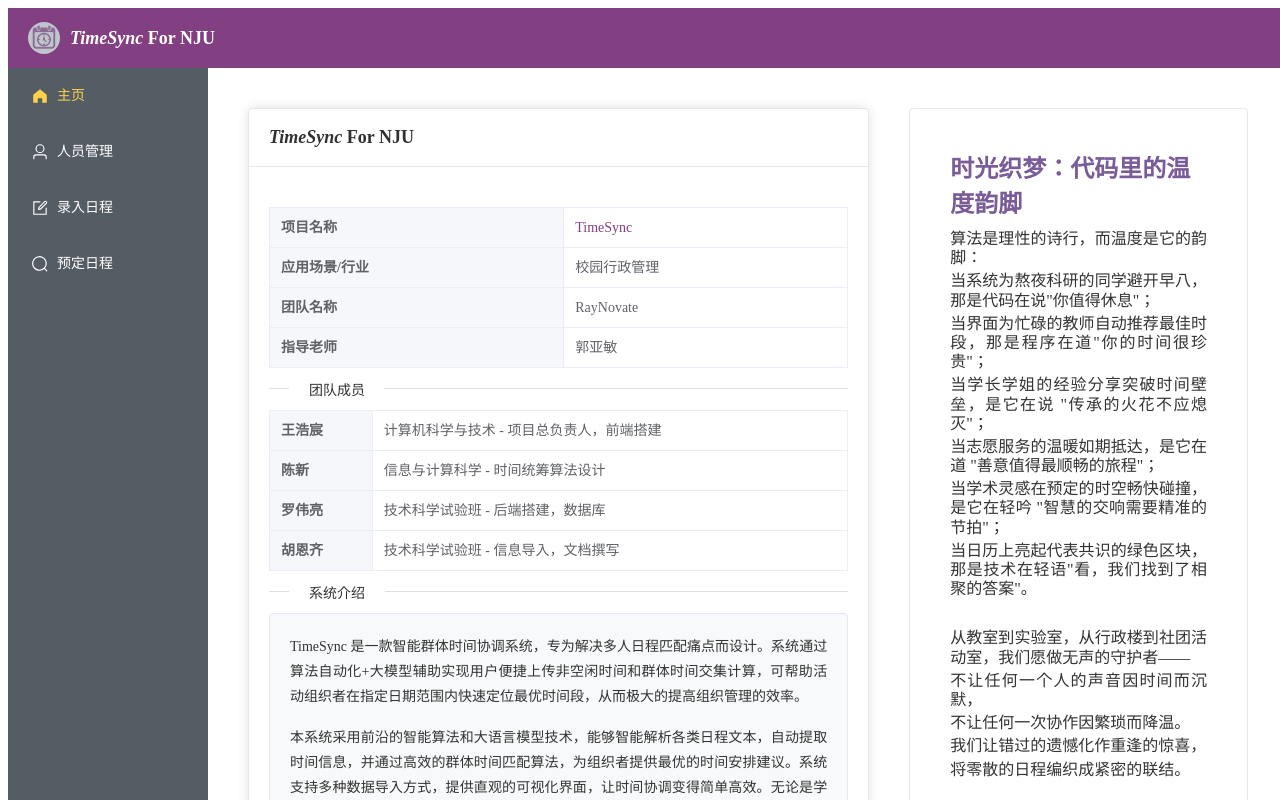
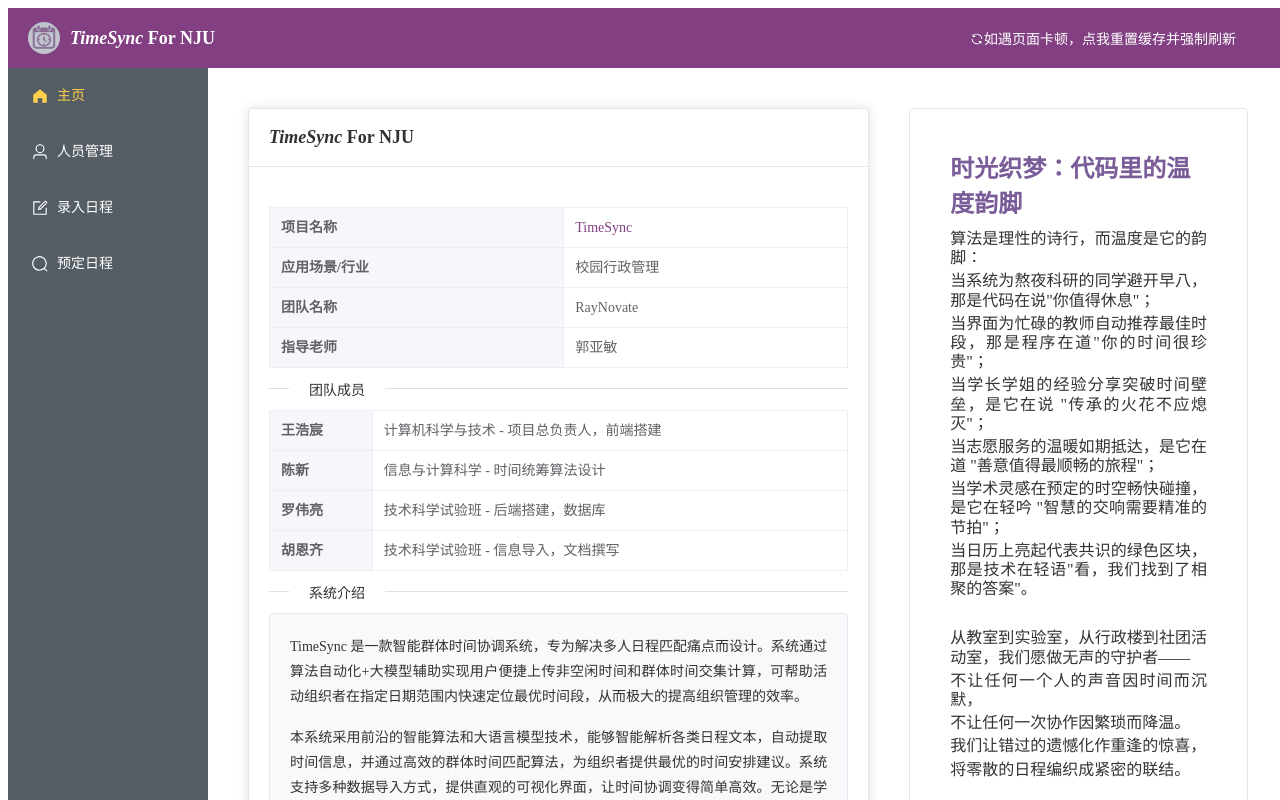
Before and after one commit to SweetGargamel/time_sync_frontend, a Vue app: page /events in a window 1280 px wide. Shown: the top 800 px of the page. Built offline with nearby package versions, Linux system fonts and the light colour scheme.

Commit message:
开始准备测试修改ssl

```diff
--- a/package.json
+++ b/package.json
@@ -13,6 +13,7 @@
     "@element-plus/icons-vue": "^2.3.1",
     "axios": "^1.9.0",
     "element-plus": "^2.9.9",
+    "os": "^0.1.2",
     "pinia": "^3.0.2",
     "pinia-plugin-persistedstate": "^4.2.0",
     "uuid": "^11.1.0",
--- a/src/App.vue
+++ b/src/App.vue
@@ -8,6 +8,14 @@
             <span class="italic-text">TimeSync</span>
             <span> For NJU</span>
           </span>
+          <div class="header-right">
+            <el-button type="warning" @click="handleResetCache">
+              <el-icon>
+                <Refresh />
+              </el-icon>
+              如遇页面卡顿，点我重置缓存并强制刷新
+            </el-button>
+          </div>
         </div>
       </el-header>
       <el-container class="main-container">
@@ -54,7 +62,7 @@
 
 <script setup>
 import { ref, onMounted, onUnmounted } from 'vue'
-import { Search, Edit, HomeFilled, User } from '@element-plus/icons-vue'
+import { Search, Edit, HomeFilled, User, Refresh } from '@element-plus/icons-vue'
 import { useRoute } from 'vue-router'
 import { useEventsStore } from './stores/events'
 import logo from "@/assets/logo.png"
@@ -64,6 +72,30 @@ const eventsstore = useEventsStore()
 
 const selected = (index) => {
   console.log("selected route:", index)
+}
+
+const handleResetCache = () => {
+  // 清除所有 Pinia 持久化存储
+  let piniaPrefix = 'events';
+  Object.keys(localStorage).forEach(key => {
+    if (key.startsWith(piniaPrefix)) {
+      localStorage.removeItem(key);
+    }
+  });
+  piniaPrefix = 'personGroup';
+  Object.keys(localStorage).forEach(key => {
+    if (key.startsWith(piniaPrefix)) {
+      localStorage.removeItem(key);
+    }
+  });
+  piniaPrefix = 'query';
+  Object.keys(localStorage).forEach(key => {
+    if (key.startsWith(piniaPrefix)) {
+      localStorage.removeItem(key);
+    }
+  });
+  // 强制刷新页面
+  window.location.reload();
 }
 
 // 在组件挂载时获取人员列表和组列表
@@ -114,6 +146,8 @@ onUnmounted(() => {
   display: flex;
   align-items: center;
   gap: 10px;
+  width: 100%;
+  position: relative;
 }
 
 .header-title {
@@ -123,6 +157,21 @@ onUnmounted(() => {
 
 .italic-text {
   font-style: italic;
+}
+
+.header-right {
+  position: absolute;
+  right: 0;
+}
+
+.header-right .el-button {
+  margin-right: 16px;
+  background-color: #824082;
+  border-color: #824082;
+}
+
+.header-right .el-button:hover {
+  transform: translateY(-1px);
 }
 
 .el-aside {
--- a/src/stores/events.js
+++ b/src/stores/events.js
@@ -292,10 +292,10 @@ export const useEventsStore = defineStore(
       }
     }
     async function loop_get_updating_events() {
-      // 每两秒执行一次 get_updating_events 函数
+      // 每5秒执行一次 get_updating_events 函数
       setInterval(async () => {
         await get_updating_events()
-      }, 2000)
+      }, 5000)
     }
     //用来查询正在更新的函数
     async function get_updating_events() {
@@ -306,8 +306,11 @@ export const useEventsStore = defineStore(
             // 发送 GET 请求
             const response = await axios.get(`${get_updating_events_url}/${event.id}`)
             if (response.status === 404) {
-              // 如果返回 404，表示事件不存在，直接删除
-              ElMessage.error('后台找不到该事件')
+              ElNotification.error({
+                title: '智能提取结果',
+                message: `创建于${event.timestamp}、ID 为 ${event.id} 的AI智能提取事件已失败。后台链接失败，请重新提交}`,
+                position: 'bottom-right',
+              })
             } else if (response.status === 200) {
               // 处理返回状态
               if (response.data.status === 'failed') {
@@ -316,7 +319,7 @@ export const useEventsStore = defineStore(
                 // 弹出通知
                 ElNotification.error({
                   title: '智能提取结果',
-                  message: `创建于${event.timestamp}、ID 为 ${event.id} 的 LLM_asking_event 已失败}`,
+                  message: `创建于${event.timestamp}的AI智能提取事件失败。${response.data.msg}}`,
                   position: 'bottom-right',
                 })
               }
@@ -339,7 +342,7 @@ export const useEventsStore = defineStore(
                 // 弹出通知
                 ElNotification.success({
                   title: '智能提取结果',
-                  message: `创建于${event.timestamp}、ID 为 ${event.id} 的 LLM_asking_event 已成功}`,
+                  message: `创建于${event.timestamp} 的AI智能提取事件成功。${response.data.msg}}`,
                   position: 'bottom-right',
                 })
               }
@@ -349,7 +352,7 @@ export const useEventsStore = defineStore(
               // 弹出通知
               ElNotification.error({
                 title: '智能提取结果',
-                message: `创建于${event.timestamp}、ID 为 ${event.id} 的 LLM_asking_event 已失败}`,
+                message: `创建于${event.timestamp}、ID 为 ${event.id} 的AI智能提取事件已失败。请重新尝试}`,
                 position: 'bottom-right',
               })
             }
--- a/src/stores/query.js
+++ b/src/stores/query.js
@@ -21,7 +21,7 @@ export const useQueryStore = defineStore(
       endDateInISO: '', // 结束日期
       duration: 1, // 时间段
       user_need: '', // 用户输入的文本
-      suggest_count_want: 10, // 期望的最大返回推荐时间段数量
+      // suggest_count_want: 10, // 期望的最大返回推荐时间段数量
     })
 
     // 颜色插值函数：根据可参会率返回渐变色
@@ -120,7 +120,7 @@ export const useQueryStore = defineStore(
           events.value.push({
             start: startTime,
             end: endTime,
-            title: `推荐指数${weight}`,
+            title: `可参会率${(availableRate * 100).toFixed(2)}%`,
             content: content,
             contentFull:
               `时间段：${interval.start} - ${interval.end}\n` +
@@ -187,7 +187,7 @@ export const useQueryStore = defineStore(
             must_persons: query_params.requiredPersons,
             duration_time: query_params.duration,
             user_need: query_params.user_need,
-            suggest_count_want: query_params.suggest_count_want,
+            // suggest_count_want: query_params.suggest_count_want,
           },
           {
             headers: {
--- a/src/stores/url.js
+++ b/src/stores/url.js
@@ -1,6 +1,6 @@
 // 基础 URL 配置
-// const base_url = 'http://47.122.85.137:5001'
-const base_url = 'http://localhost:5001'
+const base_url = 'http://47.122.85.137:5001'
+// const base_url = 'http://localhost:5001'
 
 // 事件相关 URL
 export const update_user_confirmed_events_url = `${base_url}/api/update_user_confirmed_events`
--- a/src/views/QueryView.vue
+++ b/src/views/QueryView.vue
@@ -74,15 +74,7 @@
           </el-input-number>
         </el-form-item>
 
-        <el-form-item label="最大推荐数量（最终结果会比此值略少）">
-          <el-input-number v-model="query_store.query_params.suggest_count_want" :min="1" :max="50" :step="1"
-            step-strictly>
-            <template #suffix>
-              <span>个</span>
-            </template>
-          </el-input-number>
-        </el-form-item>
-        <el-divider />
+
 
         <el-form-item label="具体需求">
           <el-input v-model="query_store.query_params.user_need" type="textarea" :autosize="{ minRows: 3, maxRows: 15 }"
--- a/src/views/UpLoadEventsView.vue
+++ b/src/views/UpLoadEventsView.vue
@@ -94,13 +94,19 @@
         <el-icon class="warning-icon">
           <Warning />
         </el-icon>
-        等待查询时请不要刷新界面。
+        等待结果返回时请不要刷新界面。
       </el-text>
       <el-text class="warning-text" type="warning">
         <el-icon class="warning-icon">
           <Warning />
         </el-icon>
         默认网页会加载您之前结果的缓存。
+      </el-text>
+      <el-text class="warning-text" type="warning">
+        <el-icon class="warning-icon">
+          <Warning />
+        </el-icon>
+        目前我们的提取日程的智能体还在进一步完善，当前的效果可能不一定是最好的
       </el-text>
       <el-table :data="events_store.LLM_asking_events" border style="width: 100%;" table-layout="auto">
         <el-table-column prop="id" label="ID" width="100" :resizable="false" />
```
Also changed, not shown: 1 other file (tests, documents, lock files or other folders).
